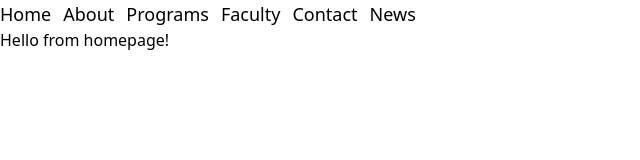
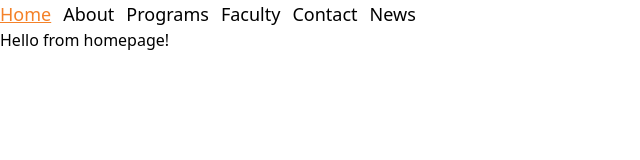
Before and after one commit to wvsu-cict-code/cict-next, a Next.js app: page / in a window 1280 px wide. Shown: the top 160 px of the page, without its empty margins (0-640 px from the left). Built offline with nearby package versions, Linux system fonts and the light colour scheme.

Commit message:
feat: Add active link styling for desktop header

```diff
--- a/src/app/layout/header.js
+++ b/src/app/layout/header.js
@@ -1,28 +1,37 @@
+"use client";
+
 import Link from "next/link";
+import { usePathname } from "next/navigation";
+
+const active = "text-[var(--color-orange-dark)] underline";
+const inactive = "";
+
 export default function Header() {
+  const pathname = usePathname();
+
   return (
     <header className="flex flex-row gap-x-3 text-lg">
-      <Link href="/" className="hover:text-blue-800 hover:underline">
+      <Link href="/" className={(pathname === "/") ? active : inactive}>
         Home
       </Link>
-      <Link href="/about" className="hover:text-blue-800 hover:underline">
+      <Link href="/about" className={(pathname === "/about") ? active : inactive}>
         About
       </Link>
-      <Link href="/programs" className="hover:text-blue-800 hover:underline">
+      <Link href="/programs" className={(pathname === "/programs") ? active : inactive}>
         Programs
       </Link>
       <Link
         href="/faculty-profiles"
-        className="hover:text-blue-800 hover:underline"
+        className={(pathname === "/faculty-profiles") ? active : inactive}
       >
         Faculty
       </Link>
-      <Link href="/contact" className="hover:text-blue-800 hover:underline">
+      <Link href="/contact" className={(pathname === "/contact") ? active : inactive}>
         Contact
       </Link>
       <Link
         href="/news-announcements"
-        className="hover:text-blue-800 hover:underline"
+        className={(pathname === "/news-announcements") ? active : inactive}
       >
         News
       </Link>
```
Also changed, not shown: 1 other file (tests, documents, lock files or other folders).
